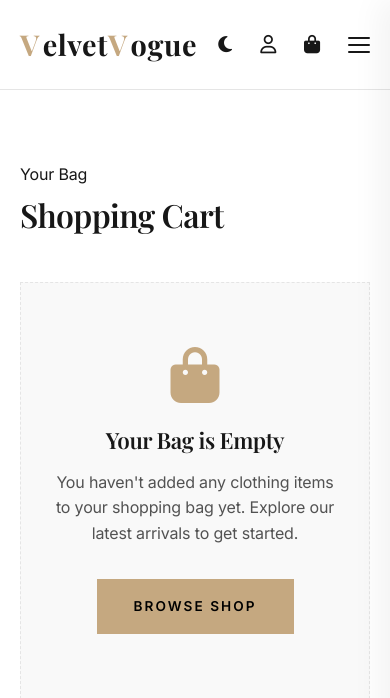
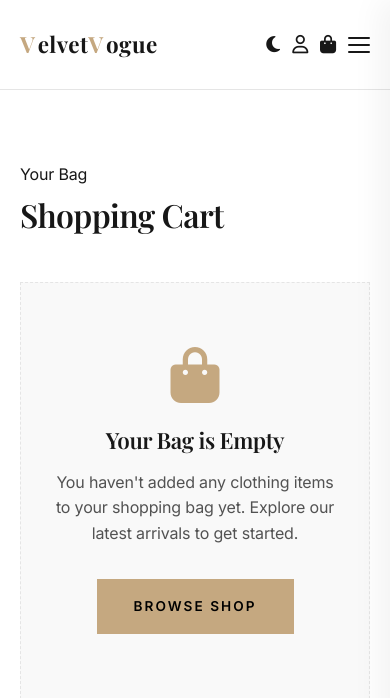
Before and after one commit to sithumbuddhika2002/Velvet-Vogue, a PHP site: page /cart.php in a window 390 px wide; the page is wider, and only the part inside the window is pictured. Shown: the top 698 px of that part. Run offline with PHP 8.4, Linux system fonts and the light colour scheme; some web fonts are replaced.

Commit message:
modify mobile menubar
modify mobile menubar

```diff
--- a/css/style.css
+++ b/css/style.css
@@ -52,13 +52,17 @@ body, header.site-header, footer.site-footer, .bento-card, .product-card, .form-
     padding: 0;
 }
 
+html, body {
+    overflow-x: hidden;
+    width: 100%;
+}
+
 body {
     background-color: var(--bg-primary);
     color: var(--text-primary);
     font-family: var(--font-body);
     font-size: 16px;
     line-height: 1.6;
-    overflow-x: hidden;
     -webkit-font-smoothing: antialiased;
     letter-spacing: -0.01em;
 }
@@ -455,7 +459,7 @@ header.site-header .nav-actions {
     background-color: rgba(0, 0, 0, 0.4);
     backdrop-filter: blur(4px);
     -webkit-backdrop-filter: blur(4px);
-    z-index: 1040;
+    z-index: 999;
     opacity: 0;
     pointer-events: none;
     transition: opacity 0.4s cubic-bezier(0.16, 1, 0.3, 1);
@@ -541,6 +545,15 @@ header.site-header .nav-actions {
         transition: opacity 0.5s cubic-bezier(0.16, 1, 0.3, 1),
                     transform 0.5s cubic-bezier(0.16, 1, 0.3, 1),
                     color 0.3s ease;
+        color: var(--text-secondary);
+    }
+
+    header.site-header.has-hero-top .nav-menu .nav-link {
+        color: var(--text-secondary);
+    }
+
+    header.site-header.has-hero-top .nav-menu .nav-link:hover {
+        color: var(--text-primary);
     }
 
     header.site-header .nav-menu.active .nav-link {
@@ -552,6 +565,24 @@ header.site-header .nav-actions {
     header.site-header .nav-menu.active .nav-link:nth-child(2) { transition-delay: 0.15s; }
     header.site-header .nav-menu.active .nav-link:nth-child(3) { transition-delay: 0.20s; }
     header.site-header .nav-menu.active .nav-link:nth-child(4) { transition-delay: 0.25s; }
+
+    header.site-header .nav-actions {
+        gap: 1rem;
+    }
+}
+
+@media (max-width: 768px) {
+    header.site-header .logo {
+        font-size: 1.4rem;
+    }
+
+    header.site-header .nav-actions {
+        gap: 0.75rem;
+    }
+
+    .user-first-name {
+        display: none;
+    }
 }
 
 /* Hero Section */
```
